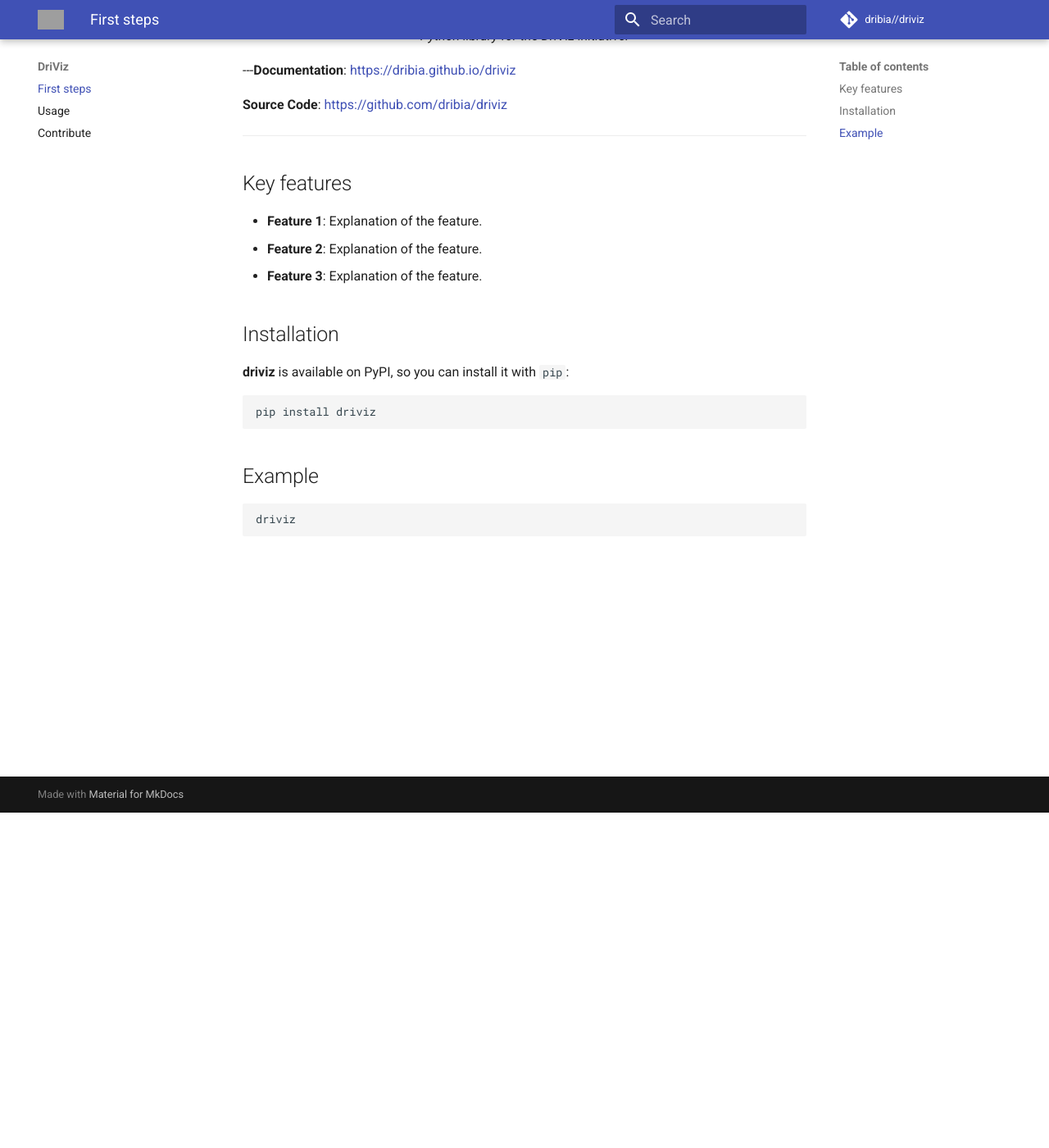
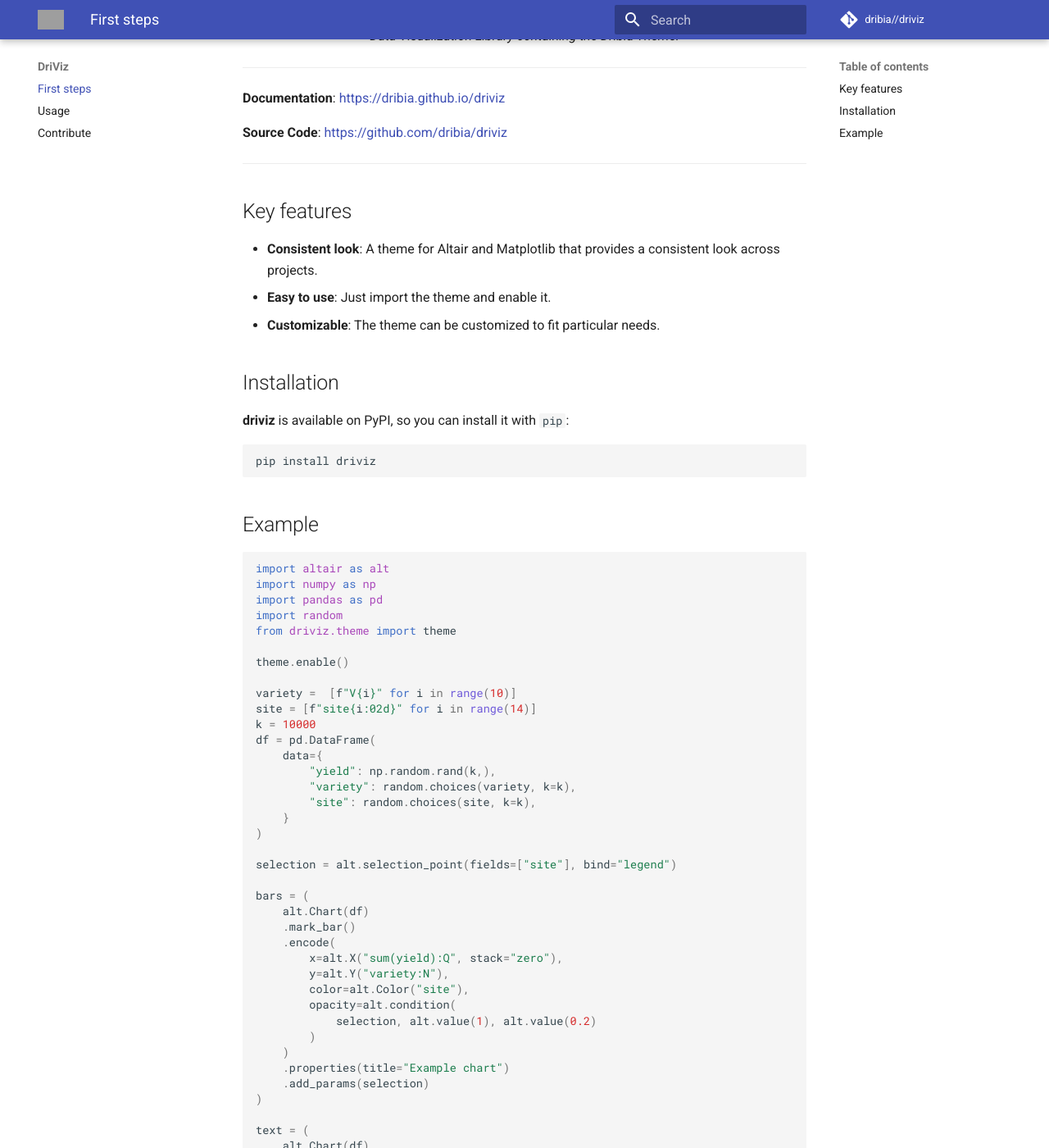
Before and after one commit to dribia/driviz, an MkDocs documentation site: the page built from docs/index.md, in a window 1280 px wide and 1400 px high, scrolled down 409 px. Shown: the whole window at 82% size. Built offline with MkDocs 1.6.1 and Material for MkDocs 9.7.7, drawn with Linux system fonts in a browser that asks for light colours; comment, search, counter and statistics services are not loaded; some of the changed text lies outside the part shown; grey boxes are pictures that could not be loaded.

Commit message:
:memo: Improve index in documentation.

````diff
--- a/docs/index.md
+++ b/docs/index.md
@@ -16,10 +16,12 @@
 | Package | [![PyPI](https://img.shields.io/pypi/v/driviz)](https://pypi.org/project/driviz/) ![PyPI - Downloads](https://img.shields.io/pypi/dm/driviz?color=blue&logo=pypi&logoColor=gold) ![PyPI - Python Version](https://img.shields.io/pypi/pyversions/driviz?logo=python&logoColor=gold) [![GitHub](https://img.shields.io/github/license/dribia/driviz?color=blue)](LICENSE)                                                                                                                                                                                                                                                                                                         |
 
 <p style="text-align: center;">
-    <em>Python library for the DriViz initiative.</em>
+    <em>Data Visualization Library containing the Dribia Theme.</em>
 </p>
 
----**Documentation**: <a href="https://dribia.github.io/driviz" target="_blank">https://dribia.github.io/driviz</a>
+---
+
+**Documentation**: <a href="https://dribia.github.io/driviz" target="_blank">https://dribia.github.io/driviz</a>
 
 **Source Code**: <a href="https://github.com/dribia/driviz" target="_blank">https://github.com/dribia/driviz</a>
 
@@ -27,9 +29,9 @@
 
 ## Key features
 
-* **Feature 1**: Explanation of the feature.
-* **Feature 2**: Explanation of the feature.
-* **Feature 3**: Explanation of the feature.
+* **Consistent look**: A theme for Altair and Matplotlib that provides a consistent look across projects.
+* **Easy to use**: Just import the theme and enable it.
+* **Customizable**: The theme can be customized to fit particular needs.
 
 ## Installation
 **driviz** is available on PyPI, so you can install it with `pip`:
@@ -39,6 +41,56 @@ pip install driviz
 
 ## Example
 
-```commandline
-driviz
+```python
+import altair as alt
+import numpy as np
+import pandas as pd
+import random
+from driviz.theme import theme
+
+theme.enable()
+
+variety =  [f"V{i}" for i in range(10)]
+site = [f"site{i:02d}" for i in range(14)]
+k = 10000
+df = pd.DataFrame(
+    data={
+        "yield": np.random.rand(k,),
+        "variety": random.choices(variety, k=k),
+        "site": random.choices(site, k=k),
+    }
+)
+
+selection = alt.selection_point(fields=["site"], bind="legend")
+
+bars = (
+    alt.Chart(df)
+    .mark_bar()
+    .encode(
+        x=alt.X("sum(yield):Q", stack="zero"),
+        y=alt.Y("variety:N"),
+        color=alt.Color("site"),
+        opacity=alt.condition(
+            selection, alt.value(1), alt.value(0.2)
+        )
+    )
+    .properties(title="Example chart")
+    .add_params(selection)
+)
+
+text = (
+    alt.Chart(df)
+    .mark_text(dx=-15, dy=3, color="white")
+    .encode(
+        x=alt.X("sum(yield):Q", stack="zero"),
+        y=alt.Y("variety:N"),
+        detail="site:N",
+        text=alt.Text("sum(yield):Q", format=".1f")
+    )
+)
+
+chart = bars + text
+chart.save(
+    "altair_example_barh.html"
+)
 ```
````
